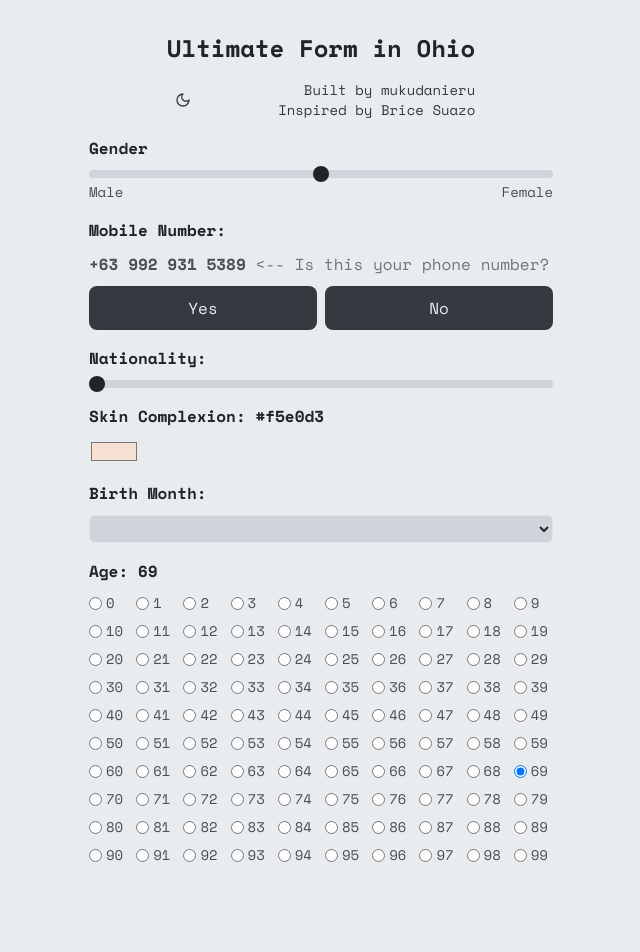
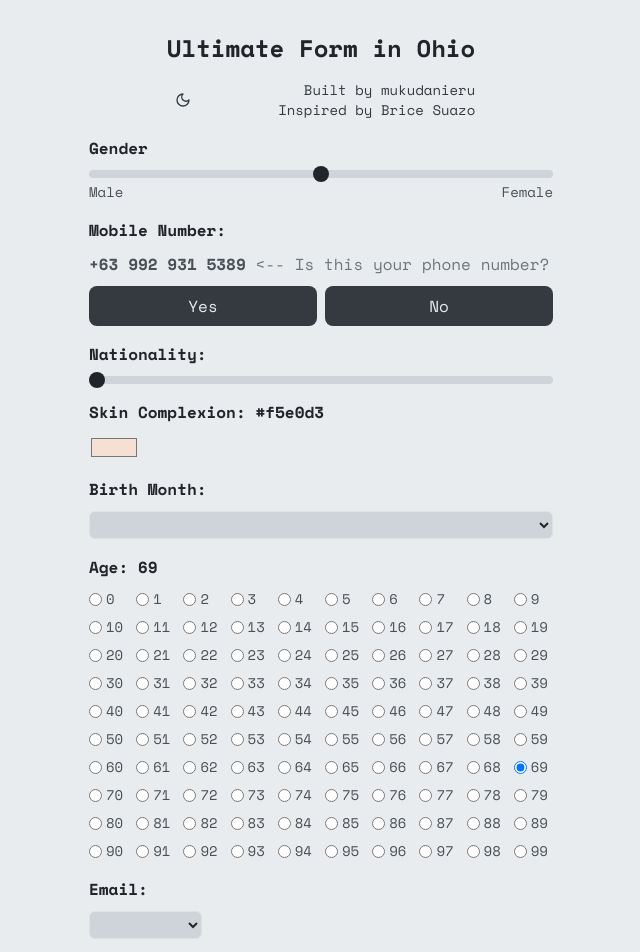
Before and after one commit to mukudanieru/ultimate-form, a Svelte app: page / in a window 1280 px wide. Shown: the top 952 px of the page, without its empty margins (319-959 px from the left). Before the commit the page ends 897 px from the top, so only its background shows below. Built offline with nearby package versions, Linux system fonts and the light colour scheme.

Commit message:
Add email builder with cascading dropdowns - Implement letter-by-letter email construction - Generate alphabet options from char codes - Add @ and . options after first character - Dynamically append new dropdown on change - Display constructed email in real-time - Add Clear button to reset

```diff
--- a/src/App.svelte
+++ b/src/App.svelte
@@ -6,6 +6,7 @@
   import SkinComplexionForm from "./lib/SkinComplexionForm.svelte";
   import BirthMonthForm from "./lib/BirthMonthForm.svelte";
   import AgeForm from "./lib/AgeForm.svelte";
+  import EmailForm from "./lib/EmailForm.svelte";
 </script>
 
 <main
@@ -18,4 +19,5 @@
   <SkinComplexionForm />
   <BirthMonthForm />
   <AgeForm />
+  <EmailForm />
 </main>
--- a/src/app.css
+++ b/src/app.css
@@ -49,7 +49,7 @@ input[type="range"]::-moz-range-thumb {
 }
 
 .btn {
-  @apply px-5 py-2.5 bg-primary-dark dark:bg-primary text-primary dark:text-primary-dark
+  @apply px-4 py-2 bg-primary-dark dark:bg-primary text-primary dark:text-primary-dark
         hover:bg-primary-dark/90
         dark:hover:bg-primary/90
         hover:cursor-pointer
--- /dev/null
+++ b/src/lib/EmailForm.svelte
@@ -0,0 +1,45 @@
+<script lang="ts">
+  const letters = Array.from({ length: 26 }, (_, i) =>
+    String.fromCharCode(97 + i)
+  );
+
+  let email = $state([""]);
+</script>
+
+<div class="flex flex-col w-full gap-2.5">
+  <label for="email">Email: {email.join("")}</label>
+
+  <div class="grid grid-cols-4 gap-1">
+    {#each { length: email.length }, n}
+      <select
+        bind:value={email[n]}
+        onchange={() => {
+          email.push("");
+          console.log(email.join(""));
+        }}
+        name="letter"
+        id="letter"
+      >
+        <option value="" disabled hidden></option>
+
+        {#if n > 0}
+          <option value="@">@</option>
+          <option value="@">.</option>
+        {/if}
+
+        {#each letters as letter}
+          <option value={letter}>{letter.toUpperCase()}</option>
+        {/each}
+      </select>
+    {/each}
+  </div>
+
+  {#if email.length > 1}
+    <button
+      class="btn"
+      onclick={() => {
+        email = [""];
+      }}>Clear</button
+    >
+  {/if}
+</div>
```
